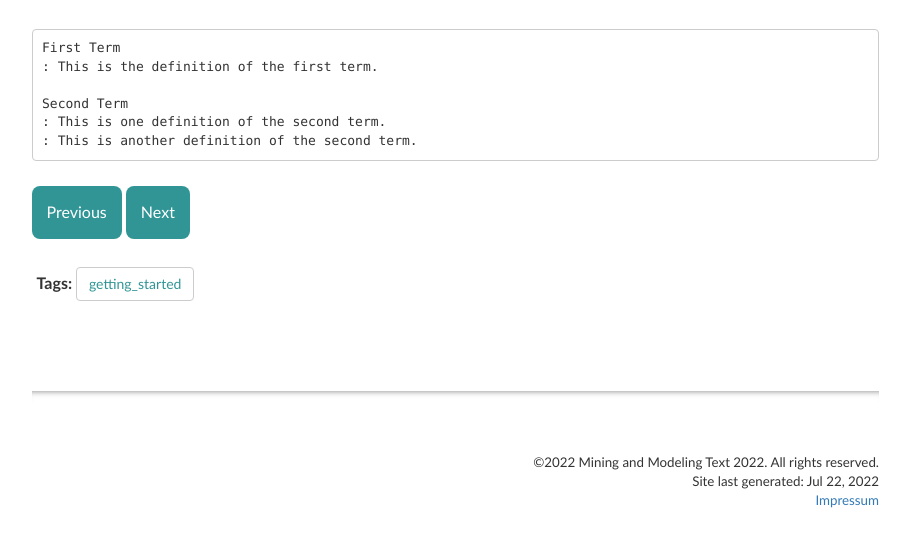
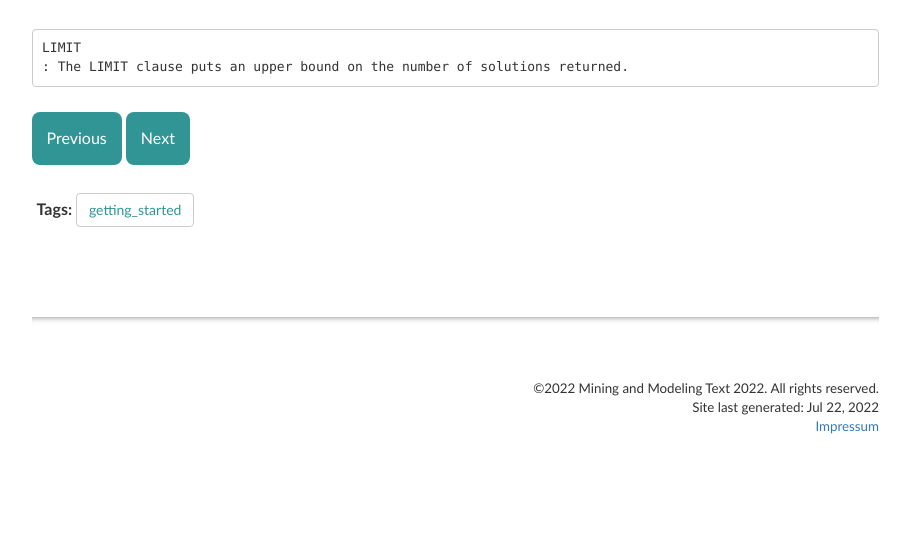
Before and after one commit to MiMoText/MiMoTextBase_Tutorial, a Jekyll site: the page built from pages/tutorial/limit.md, in a window 1280 px wide and 1347 px high. Shown: the part 777-1324 px from the top of the window, without its empty margins (331-1241 px from the left). Built offline with Jekyll 4.4.1, drawn with Linux system fonts in a browser that asks for light colours; comment, search, counter and statistics services are not loaded; our own code applies the rules of GitHub Pages for plain Markdown files.

Commit message:
Term definitions

````diff
--- a/pages/tutorial/limit.md
+++ b/pages/tutorial/limit.md
@@ -16,12 +16,8 @@
 <iframe class="" src="https://query.wikidata.org/#%23Locations%20of%20aviation%20accidents%0A%0ASELECT%20%3Fitem%20%3FitemLabel%20%3Fcoords%0AWHERE%0A%7B%0A%20%20%20%3Fitem%20wdt%3AP31%20wd%3AQ744913.%20%20%20%20%20%20%23%20item%20is%20an%20instance%20of%20an%20aviation%20accident%0A%20%20%20%3Fitem%20wdt%3AP625%20%3Fcoords.%20%20%20%20%20%20%20%20%23%20item%27s%20coordinates%20are%20collected%20by%20the%20%3Fcoords%20variable%0A%20%20SERVICE%20wikibase%3Alabel%20%7B%20bd%3AserviceParam%20wikibase%3Alanguage%20%22%5BAUTO_LANGUAGE%5D%2Cen%22.%20%7D%0A%7D" style="width:100%;max-width:100%;height:450px" frameborder="0"></iframe>
 
 ```
-First Term
-: This is the definition of the first term.
-
-Second Term
-: This is one definition of the second term.
-: This is another definition of the second term.
+LIMIT
+: The LIMIT clause puts an upper bound on the number of solutions returned.
 ```
 
 [Previous](./select.html){: .btn-primary} [Next](./union.html){: .btn-primary}
````
Also changed, not shown: pages/tutorial/federated.md (+4 -9 lines), pages/tutorial/getting_started.md (+4 -8 lines).
